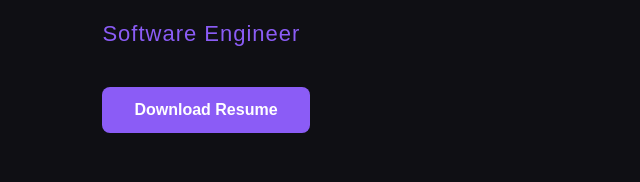
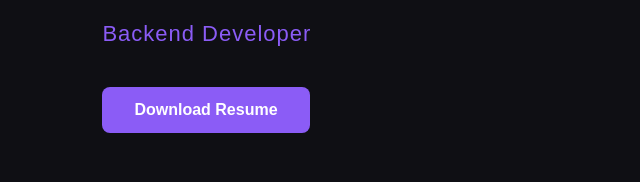
Before and after one commit to Gnanesh99/Portfolio, a plain HTML site: page index.html in a window 1280 px wide. Shown: the part 394-576 px from the top of the page, 0-640 px from the left. Drawn offline with Linux system fonts and the light colour scheme; a web font is replaced by a local one.

Commit message:
Title Adjusted

```diff
--- a/index.html
+++ b/index.html
@@ -22,7 +22,7 @@
 <section class="hero">
     <div class="hero-content">
         <h1 class="hero-name">GNANESH GORLE</h1>
-        <h2 class="hero-role">Software Engineer</h2>
+        <h2 class="hero-role">Backend Developer</h2>
 
         <div class="hero-buttons">
             <a href="assets\Gnanesh Resume 9 June.pdf"
```
